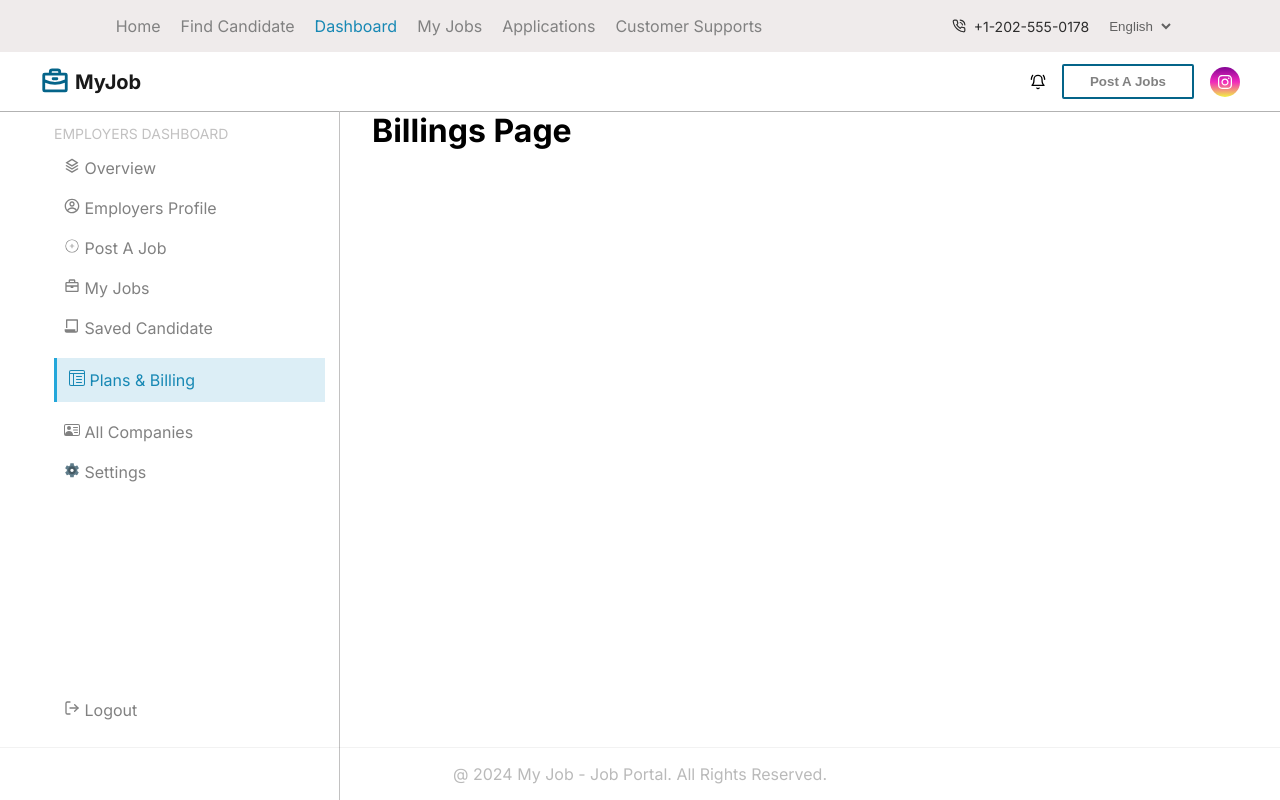
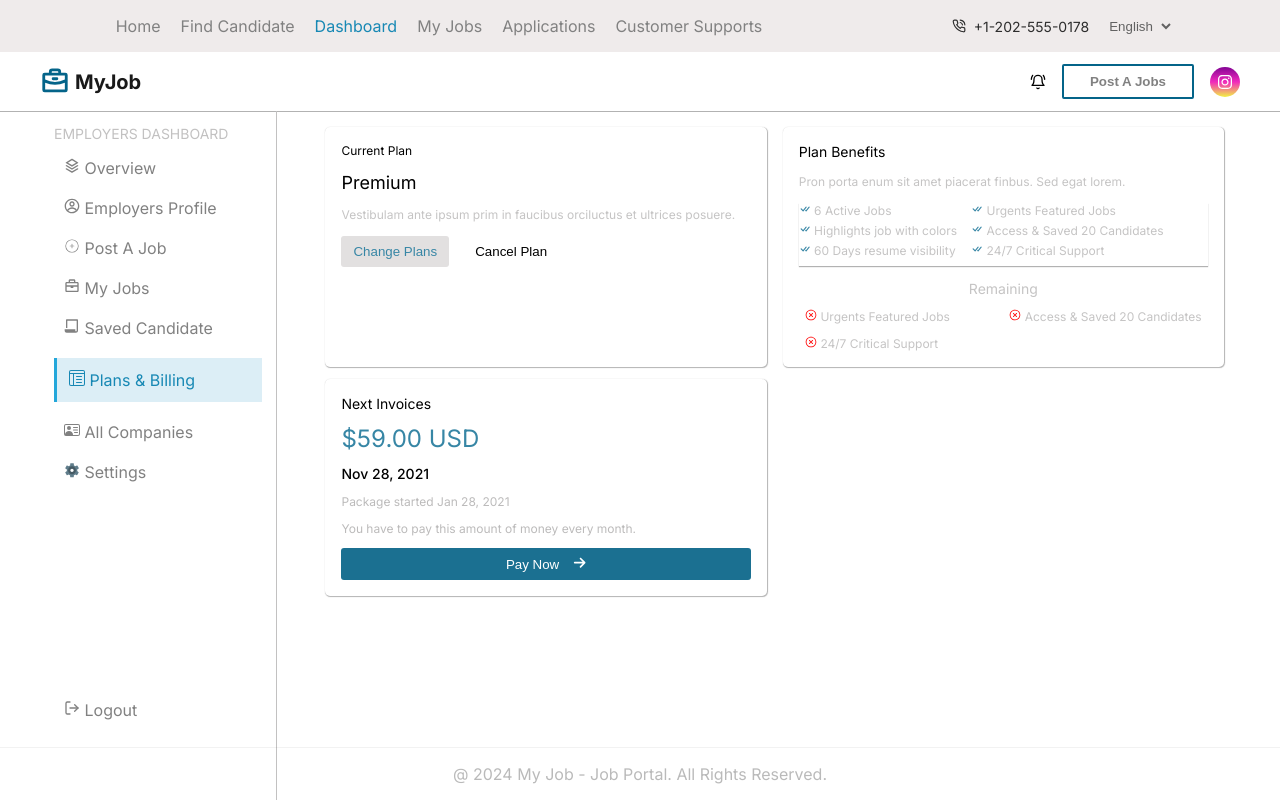
Before and after one commit to NarahariVasantham1567/job-portal, a React (Vite) app: page /dashboard/billings in a window 1280 px wide. Shown: the top 800 px of the page. Built offline with nearby package versions, Linux system fonts and the light colour scheme.

Commit message:
Feat: Payment &Billings page built 2 components

```diff
--- a/src/App.jsx
+++ b/src/App.jsx
@@ -15,6 +15,7 @@ import {
   PostJob,
   Settings,
 } from './pages';
+
 import Header from './components/Header/Header';
 import SavedCandidate from './pages/SavedCandidate';
 import Footer from './components/Footer/Footer';
--- /dev/null
+++ b/src/pages/Billings.css
@@ -0,0 +1,167 @@
+.billings-container {
+  width: 100%;
+  padding: 16px;
+  display: flex;
+  flex-direction: column;
+  gap: 14px;
+}
+
+.grid-container {
+  display: grid;
+  grid-template-columns: repeat(2, 1fr);
+  column-gap: 16px;
+  row-gap: 12px;
+}
+
+.current-plan-container {
+  display: flex;
+  flex-direction: column;
+  gap: 14px;
+  padding: 16px;
+  border-radius: 5px;
+  box-shadow: 0.5px 0.5px 1px 0.5px rgba(0, 0, 0, 0.3);
+}
+
+.current-plan-container p {
+  font-size: 12px;
+}
+
+.current-plan-container h3 {
+  font-size: 18px;
+  font-weight: 400;
+}
+
+.current-plan-container span {
+  font-size: 12px;
+  color: #c5c4c4;
+}
+
+.btns-container {
+  display: flex;
+  align-items: center;
+  gap: 14px;
+}
+
+.change-btn {
+  padding: 8px 12px;
+  border: none;
+  border-radius: 3px;
+  background-color: #e2e0e0;
+  color: #3786a5;
+  font-weight: 500;
+  cursor: pointer;
+}
+
+.cancel-btn {
+  padding: 8px 12px;
+  border: none;
+  border-radius: 3px;
+  background-color: #fff;
+  font-weight: 500;
+  cursor: pointer;
+}
+
+.plan-benefits-container {
+  display: flex;
+  flex-direction: column;
+  gap: 14px;
+  padding: 16px;
+  border-radius: 5px;
+  box-shadow: 0.5px 0.5px 1px 0.5px rgba(0, 0, 0, 0.3);
+}
+
+.plan-benefits-container p {
+  font-size: 14px;
+}
+
+.plan-benefits-container span {
+  font-size: 12px;
+  color: #c5c4c4;
+}
+
+.list-container {
+  display: flex;
+  align-items: center;
+  gap: 14px;
+  box-shadow: 0px 1px 1px 0px rgba(0, 0, 0, 0.3);
+}
+
+.list-item-container {
+  display: flex;
+  flex-direction: column;
+  gap: 5px;
+  margin-bottom: 8px;
+}
+
+.tick-icon {
+  color: #3786a5;
+}
+
+.container {
+  display: flex;
+  flex-direction: column;
+  gap: 12px;
+}
+
+.text {
+  color: #c5c4c4;
+  font-size: 10px;
+  text-align: start;
+}
+
+.li-container {
+  display: grid;
+  grid-template-columns: repeat(2, 1fr);
+  column-gap: 12px;
+  row-gap: 12px;
+}
+
+.cros-icon {
+  color: red;
+}
+
+.invoice-container {
+  display: flex;
+  flex-direction: column;
+  gap: 12px;
+  padding: 16px;
+  border-radius: 5px;
+  box-shadow: 0.5px 0.5px 1px 0.5px rgba(0, 0, 0, 0.3);
+}
+
+.invoice-text {
+  font-size: 14px;
+}
+
+.money {
+  color: #3786a5;
+  font-weight: 400;
+}
+
+.date {
+  font-size: 14px;
+  font-weight: 500;
+}
+
+.package-text {
+  font-size: 12px;
+  color: #bcbbbb;
+}
+
+.monthly-pay {
+  font-size: 12px;
+  color: #bcbbbb;
+}
+
+.pay-btn {
+  padding: 8px 16px;
+  border: none;
+  border-radius: 3px;
+  cursor: pointer;
+  background-color: #1b7091;
+  color: white;
+}
+
+.arrow-icon {
+  margin-left: 10px;
+}
--- a/src/pages/Billings.jsx
+++ b/src/pages/Billings.jsx
@@ -1,7 +1,85 @@
-export default function Billings() {
+import './Billings.css';
+
+import { BsCheckAll } from 'react-icons/bs';
+import { RxCrossCircled } from 'react-icons/rx';
+import { FaArrowRight } from 'react-icons/fa6';
+
+const Billings = () => {
   return (
-    <div>
-      <h1>Billings Page</h1>
+    <div className='billings-container'>
+      <div className='grid-container'>
+        <div className='current-plan-container'>
+          <p>Current Plan</p>
+          <h3>Premium</h3>
+          <span>
+            Vestibulam ante ipsum prim in faucibus orciluctus et ultrices
+            posuere.
+          </span>
+          <div className='btns-container'>
+            <button className='change-btn'>Change Plans</button>
+            <button className='cancel-btn'>Cancel Plan</button>
+          </div>
+        </div>
+        <div className='plan-benefits-container'>
+          <p>Plan Benefits</p>
+          <span>Pron porta enum sit amet piacerat finbus. Sed egat lorem.</span>
+          <div className='list-container'>
+            <div className='list-item-container'>
+              <span>
+                <BsCheckAll className='tick-icon' /> 6 Active Jobs
+              </span>
+              <span>
+                <BsCheckAll className='tick-icon' /> Highlights job with colors
+              </span>
+              <span>
+                <BsCheckAll className='tick-icon' /> 60 Days resume visibility
+              </span>
+            </div>
+            <div className='list-item-container'>
+              <span>
+                <BsCheckAll className='tick-icon' /> Urgents Featured Jobs
+              </span>
+              <span>
+                <BsCheckAll className='tick-icon' /> Access & Saved 20
+                Candidates
+              </span>
+              <span>
+                <BsCheckAll className='tick-icon' /> 24/7 Critical Support
+              </span>
+            </div>
+          </div>
+          <div className='container'>
+            <p className='text'>Remaining</p>
+            <div className='li-container'>
+              <span>
+                <RxCrossCircled className='cros-icon' /> Urgents Featured Jobs
+              </span>
+              <span>
+                <RxCrossCircled className='cros-icon' /> Access & Saved 20
+                Candidates
+              </span>
+              <span>
+                <RxCrossCircled className='cros-icon' /> 24/7 Critical Support
+              </span>
+            </div>
+          </div>
+        </div>
+        <div className='invoice-container'>
+          <p className='invoice-text'>Next Invoices</p>
+          <h2 className='money'>$59.00 USD</h2>
+          <p className='date'>Nov 28, 2021</p>
+          <p className='package-text'>Package started Jan 28, 2021</p>
+          <p className='monthly-pay'>
+            You have to pay this amount of money every month.
+          </p>
+          <button className='pay-btn'>
+            Pay Now <FaArrowRight className='arrow-icon' />
+          </button>
+        </div>
+        <div className='payment-container'></div>
+      </div>
     </div>
   );
-}
+};
+
+export default Billings;
--- a/src/pages/Dashbord.jsx
+++ b/src/pages/Dashbord.jsx
@@ -2,7 +2,6 @@ import './Dashboard.css';
 
 import { Outlet } from 'react-router-dom';
 import Sidebar from '../components/Sidebar/Sidebar';
-import Modal from '../components/Modal/Modal';
 
 export default function DashboardPage() {
   return (
@@ -11,7 +10,6 @@ export default function DashboardPage() {
         <Sidebar />
         <Outlet />
       </div>
-      <Modal />
     </>
   );
 }
```
